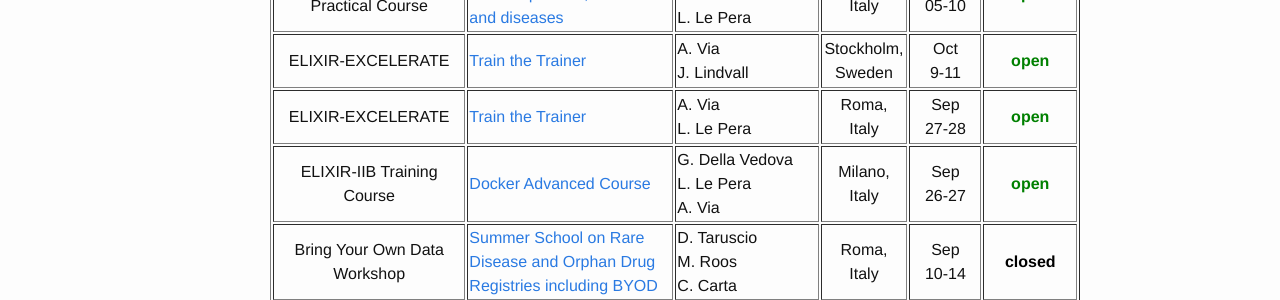
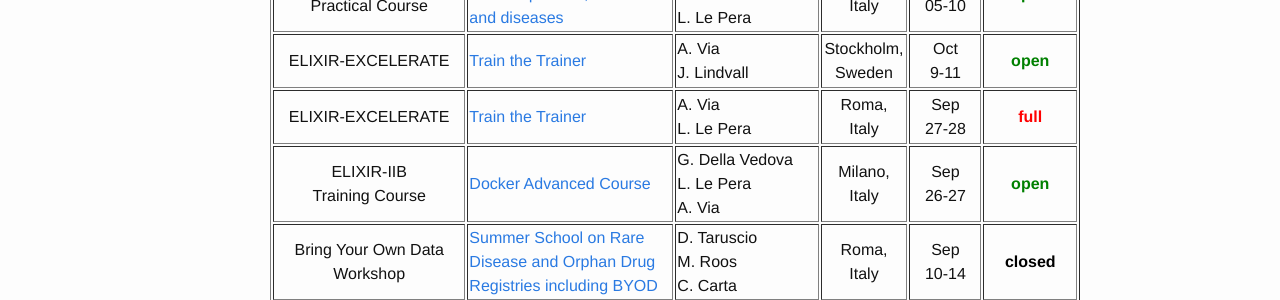
Before and after one commit to ELIXIR-IIB-training/website, a Jekyll site: the page built from _pages/01-all_events.md, in a window 1280 px wide. Shown: the part 328-628 px from the top of the page. Built offline with Jekyll 4.4.1, drawn with Linux system fonts in a browser that asks for light colours.

Commit message:
Update status

```diff
--- a/_pages/01-all_events.md
+++ b/_pages/01-all_events.md
@@ -35,10 +35,10 @@ permalink: /all_events_2018/
    <td height="50" width="150">A. Via<br>L. Le Pera</td>
    <td height="50" align="center">Roma,<br>Italy</td>
    <td height="50" width="75" width="75" align="center">Sep<br>27-28</td>
-   <td height="50" align="center"><font color="green"><b>open</b></font></td>
+   <td height="50" align="center"><font color="red"><b>full</b></font></td>
 </tr>
 <tr>
-<td height="50" align="center">ELIXIR-IIB Training Course</td>
+<td height="50" align="center">ELIXIR-IIB<br>Training Course</td>
    <td height="50"><a href="https://elixir-iib-training.github.io/website/2018/09/26/Docker_Milano_Bicocca.html">Docker Advanced Course</a></td>
    <td height="50" width="150">G. Della Vedova<br>L. Le Pera<br>A. Via<br></td>
    <td height="50" align="center">Milano,<br>Italy</td>
```
